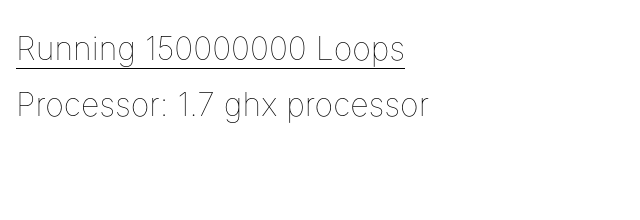
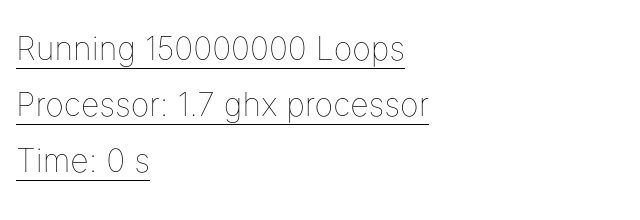
Before and after one commit to Kane-Series-Studio/ApplicationManagerFrontend, an Electron app: page src/index.html in a window 800 px wide. Shown: the whole page, without its empty margins (0-640 px from the left). Drawn offline with Linux system fonts and the light colour scheme.

Commit message:
auto update

```diff
--- a/src/index.css
+++ b/src/index.css
@@ -19,4 +19,11 @@ body {
   position: absolute;
   top: 8vh;
   left: 2vw;
+  border-bottom: 1px solid black;
 }
+#tottime{
+  position: absolute;
+  top: 15vh;
+  left: 2vw;
+  border-bottom: 1px solid black;
+}
--- a/src/index.html
+++ b/src/index.html
@@ -7,6 +7,7 @@
   <body>
     <h1 id="loops"  class="text-holder">LOOP HOLDER</h1>
     <h1 id="espro" class="text-holder">Estimated Processor</h1>
+    <h1 id="tottime" class="text-holder">TOTAL TIME</h1>
 
     <script src="../variables/get.js"></script>
   </body>
--- a/variables/get.js
+++ b/variables/get.js
@@ -1,4 +1,5 @@
-var _speedconstant = 8.9997e-9;
+setTimeout(() => {
+    var _speedconstant = 8.9997e-9;
 var d = new Date();
 var amount = 150000000;
 
@@ -16,7 +17,7 @@ if (d.getMinutes() != newd.getMinutes()) {
 spd = ((_speedconstant * amount) / di);
 console.log("Time: " + Math.round(di * 1000) / 1000 + "s, \nestimated speed: " + Math.round(spd * 1000) / 1000 + "GHZ");
 
-
-
 document.getElementById('loops').innerHTML = `Running ${amount} Loops`;
 document.getElementById('espro').innerHTML = `Processor: ${estprocessor} ghx processor`
+document.getElementById('tottime').innerHTML = `Time: ${Math.round(di * 1000) / 1000} s`
+}, 1000);
```
Also changed, not shown: variables/cpu_speed.js (deleted).
